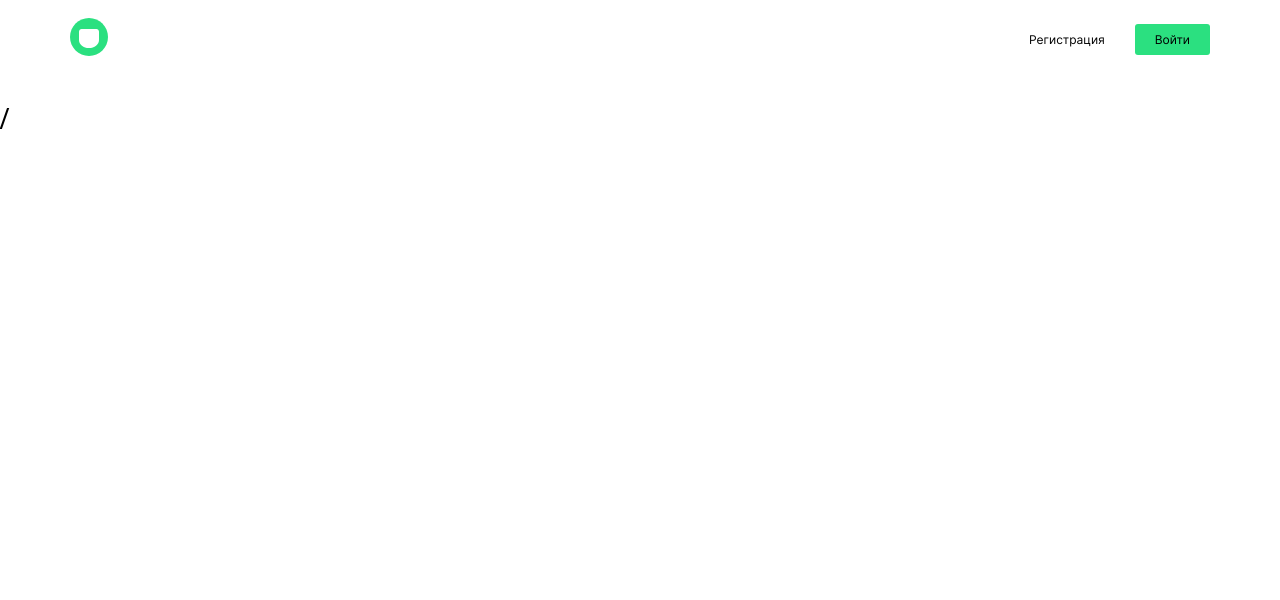
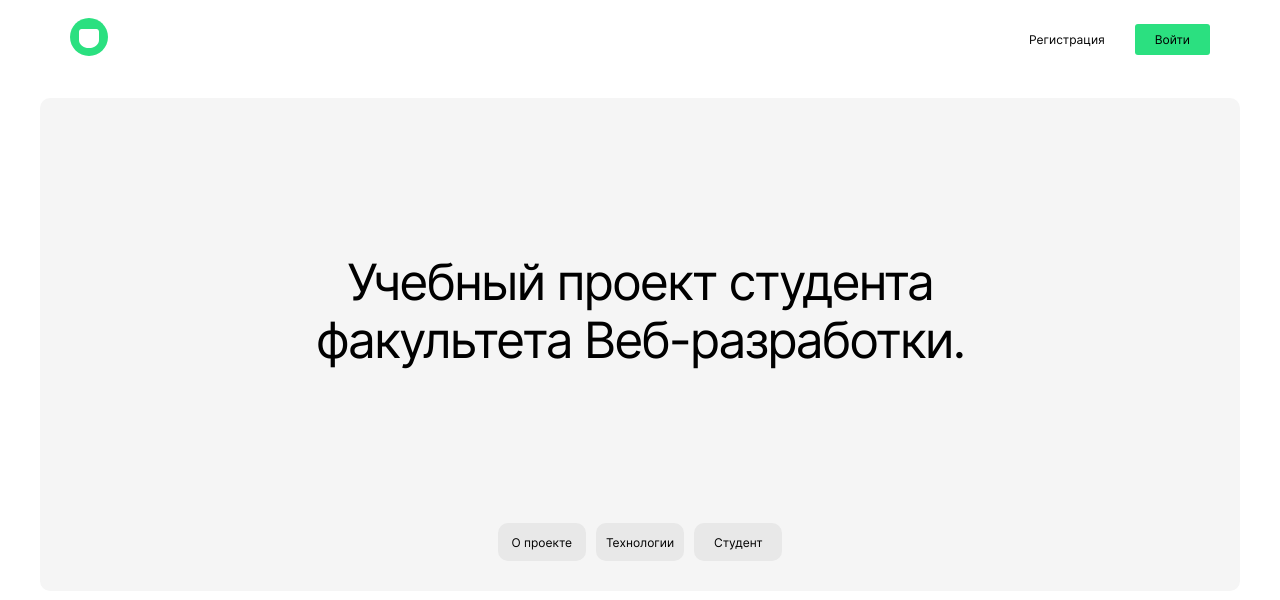
Before and after one commit to MelnikovAleksei/movies-explorer-frontend, a React (Create React App) app: page / in a window 1280 px wide. Shown: the top 600 px of the page. Built offline with nearby package versions, Linux system fonts and the light colour scheme; the HTML template or start-up script is replaced by a standard one.

Commit message:
feat: создать компонент Promo, NavTab

```diff
--- a/src/components/App/App.js
+++ b/src/components/App/App.js
@@ -8,6 +8,8 @@ import Modal from '../Modal/Modal';
 import MobileNavigation from '../MobileNavigation/MobileNavigation';
 
 import MobileAccountLink from '../MobileAccountLink/MobileAccountLink';
+
+import Main from '../Main/Main';
 
 function App() {
 
@@ -44,7 +46,7 @@ function App() {
           exact
           path="/"
         >
-          <h1>/</h1>
+          <Main />
         </Route>
         <Route
           path="/movies"
--- /dev/null
+++ b/src/components/Main/Main.css
@@ -0,0 +1,16 @@
+.main {
+  box-sizing: border-box;
+  padding: 20px 40px 0 40px;
+}
+
+@media screen and (max-width: 1023px) {
+  .main {
+    padding: 20px 20px 0 20px;
+  }
+}
+
+@media screen and (max-width: 767px) {
+  .main {
+    padding: 14px 14px 0 14px;
+  }
+}
--- /dev/null
+++ b/src/components/Main/Main.js
@@ -0,0 +1,19 @@
+import React from 'react';
+
+import Promo from '../Promo/Promo';
+
+import NavTab from '../NavTab/NavTab';
+
+function Main() {
+  return (
+    <main
+      className="main"
+    >
+      <Promo>
+        <NavTab />
+      </Promo>
+    </main>
+  )
+}
+
+export default Main;
--- /dev/null
+++ b/src/components/NavTab/NavTab.css
@@ -0,0 +1,48 @@
+.navigation-tab {
+
+}
+
+.navigation-tab__list {
+  list-style: none;
+  display: grid;
+  grid-template-columns: repeat(3, 1fr);
+  gap: 10px;
+  text-align: center;
+  padding: 0;
+  margin: 0 auto;
+}
+
+.navigation-tab__list-item {
+  box-sizing: border-box;
+  padding: 10px;
+  background: #E8E8E8;
+  border-radius: 10px;
+}
+
+.navigation-tab__list-link {
+  font-family: 'Inter', Arial, sans-serif;
+  font-weight: normal;
+  font-style: normal;
+  font-size: 12px;
+  line-height: 1.33;
+  color: #000000;
+  text-decoration: none;
+}
+
+@media screen and (max-width: 767px) {
+  .navigation-tab__list {
+    gap: 6px;
+  }
+
+  .navigation-tab__list-link {
+    font-weight: 500;
+    font-size: 10px;
+    line-height: 1.6;
+  }
+}
+
+@media screen and (max-width: 319px) {
+  .navigation-tab__list {
+    grid-template-columns: repeat(2, 1fr);
+  }
+}
--- /dev/null
+++ b/src/components/NavTab/NavTab.js
@@ -0,0 +1,56 @@
+import React from 'react';
+
+function NavTab() {
+
+  const NAVIGATION_TABS = [
+    {
+      title: 'О проекте',
+      link: '#about-project',
+      id: 1,
+      listItemClassName: 'navigation-tab__list-item',
+      listLinkClassName: 'navigation-tab__list-link',
+    },
+    {
+      title: 'Технологии',
+      link: '#technologies',
+      id: 2,
+      listItemClassName: 'navigation-tab__list-item',
+      listLinkClassName: 'navigation-tab__list-link',
+    },
+    {
+      title: 'Студент',
+      link: '#student',
+      id: 3,
+      listItemClassName: 'navigation-tab__list-item',
+      listLinkClassName: 'navigation-tab__list-link',
+    },
+  ]
+
+  const navTabsMarkup = NAVIGATION_TABS.map((item) => (
+      <li
+        className={item.listItemClassName}
+        key={item.id}
+      >
+        <a
+          className={item.listLinkClassName}
+          href={item.link}
+        >
+          {item.title}
+        </a>
+      </li>
+    ))
+
+  return (
+    <nav
+      className="navigation-tab"
+    >
+      <ul
+        className="navigation-tab__list"
+      >
+        {navTabsMarkup}
+      </ul>
+    </nav>
+  )
+}
+
+export default NavTab;
--- /dev/null
+++ b/src/components/Promo/Promo.css
@@ -0,0 +1,57 @@
+.promo {
+  max-width: 1200px;
+  min-height: 493px;
+  background: #F5F5F5;
+  margin: 0 auto;
+  border-radius: 10px;
+  display: flex;
+  flex-direction: column;
+  align-items: center;
+  box-sizing: border-box;
+  padding-bottom: 30px;
+}
+
+.promo__title {
+  width: 730px;
+  font-family: 'Inter', Arial, sans-serif;
+  font-weight: normal;
+  font-style: normal;
+  font-size: 50px;
+  line-height: 1.16;
+  color: #000000;
+  text-align: center;
+  margin: auto 0;
+  letter-spacing: -0.04em;
+}
+
+@media screen and (max-width: 1023px) {
+  .promo {
+    min-height: 834px;
+  }
+
+  .promo__title {
+    width: 680px;
+    font-size: 40px;
+    line-height: 1.30;
+  }
+}
+
+@media screen and (max-width: 767px) {
+  .promo {
+    min-height: 586px;
+    padding-bottom: 17px;
+  }
+
+  .promo__title {
+    width: 292px;
+    font-size: 29px;
+    line-height: 1.28;
+  }
+}
+
+@media screen and (max-width: 319px) {
+  .promo__title {
+    width: 100%;
+    font-size: 20px;
+  }
+}
--- /dev/null
+++ b/src/components/Promo/Promo.js
@@ -0,0 +1,20 @@
+import React from 'react';
+
+const PROMO_TITLE_TEXT = 'Учебный проект студента факультета Веб-разработки.';
+
+function Promo(props) {
+  return (
+    <section
+      className="promo"
+    >
+      <h1
+        className="promo__title"
+      >
+        {PROMO_TITLE_TEXT}
+      </h1>
+      {props.children}
+    </section>
+  )
+}
+
+export default Promo;
--- a/src/index.css
+++ b/src/index.css
@@ -21,3 +21,9 @@
 @import url(./components/MenuButton/MenuButton.css);
 
 @import url(./components/Modal/Modal.css);
+
+@import url(./components/Main/Main.css);
+
+@import url(./components/Promo/Promo.css);
+
+@import url(./components/NavTab/NavTab.css);
```
